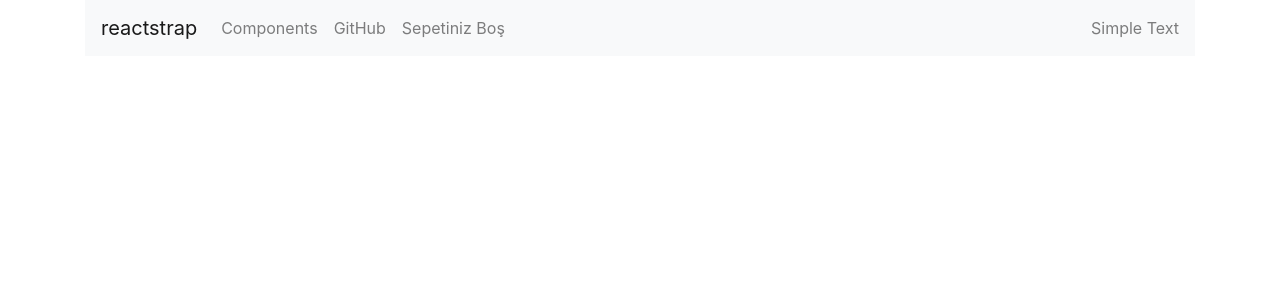
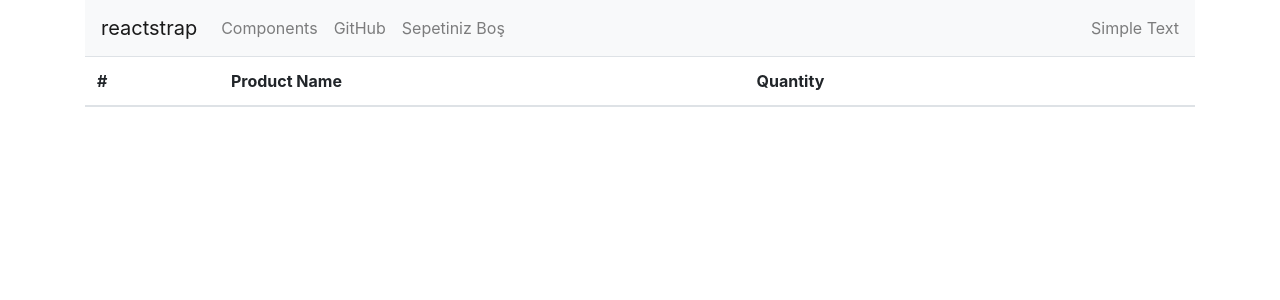
Before and after one commit to esmahaber/shopping-cart-redux, a React (Create React App) app: page /cart in a window 1280 px wide. Shown: the top 300 px of the page. Built offline with nearby package versions, Linux system fonts and the light colour scheme.

Commit message:
display cart details

```diff
--- a/src/components/cart/CartDetails.js
+++ b/src/components/cart/CartDetails.js
@@ -1,15 +1,44 @@
-import React, { Component } from 'react'
-import { connect } from 'react-redux';
-import { bindActionCreators } from 'redux';
+import React, { Component } from "react";
+import { connect } from "react-redux";
+import { bindActionCreators } from "redux";
 import * as cartActions from "../../redux/actions/cartActions";
+import { Table, Badge, Button } from "reactstrap";
+import alertify from "alertifyjs";
 
 class CartDetails extends Component {
+  removeToCart = (product) => {
+    this.props.actions.removeFromCart(product);
+    alertify.error("Ürün Silindi");
+  };
   render() {
     return (
       <div>
-
+        <Table>
+          <thead>
+            <tr>
+              <th>#</th>
+              <th>Product Name</th>
+              <th>Quantity</th>
+              <th></th>
+            </tr>
+          </thead>
+          {this.props.cart.map((cartItem) => (
+            <tbody key={cartItem.product.id}>
+              <th scope="row">{cartItem.product.id}</th>
+              <td>{cartItem.product.productName}</td>
+              <td>{cartItem.quantity}</td>
+              <td>
+                <h4>
+                  <Button color="danger" onClick={() => this.removeToCart(cartItem.product)}>
+                    Sil
+                  </Button>
+                </h4>
+              </td>
+            </tbody>
+          ))}
+        </Table>
       </div>
-        )
+    );
   }
 }
 
--- a/src/components/cart/CartSummary.js
+++ b/src/components/cart/CartSummary.js
@@ -1,6 +1,7 @@
 import React, { Component } from "react";
 import { connect } from "react-redux";
 import { bindActionCreators } from "redux";
+import {Link} from "react-router-dom"
 import * as cartActions from "../../redux/actions/cartActions";
 import {
   UncontrolledDropdown,
@@ -43,7 +44,7 @@ class CartSummary extends Component {
             </DropdownItem>
           ))}
           <DropdownItem divider />
-          <DropdownItem>Sepete Git</DropdownItem>
+          <DropdownItem><Link to = {"/cart"}>Sepete Git</Link> </DropdownItem>
         </DropdownMenu>
       </UncontrolledDropdown>
     );
```
Lines whose indentation alone changed are shown as unchanged.
